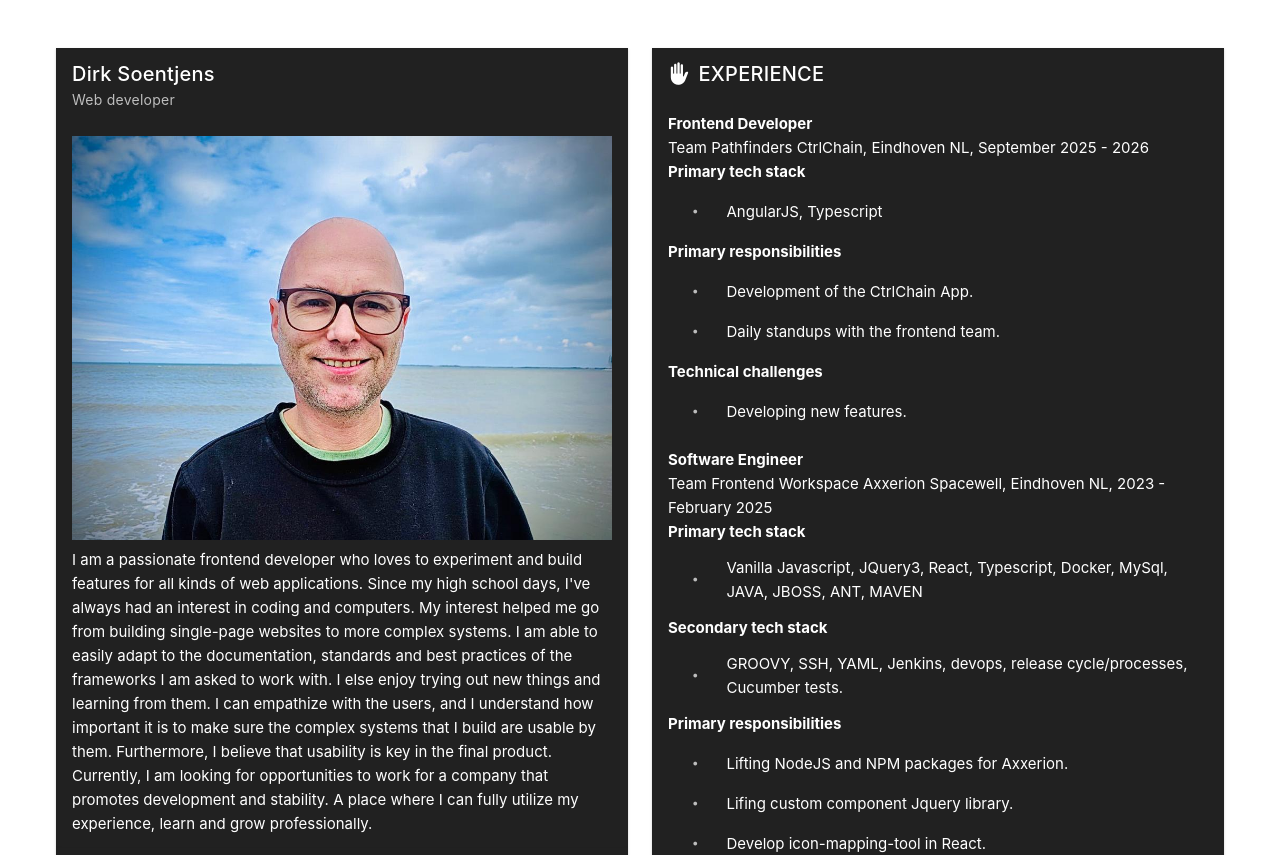
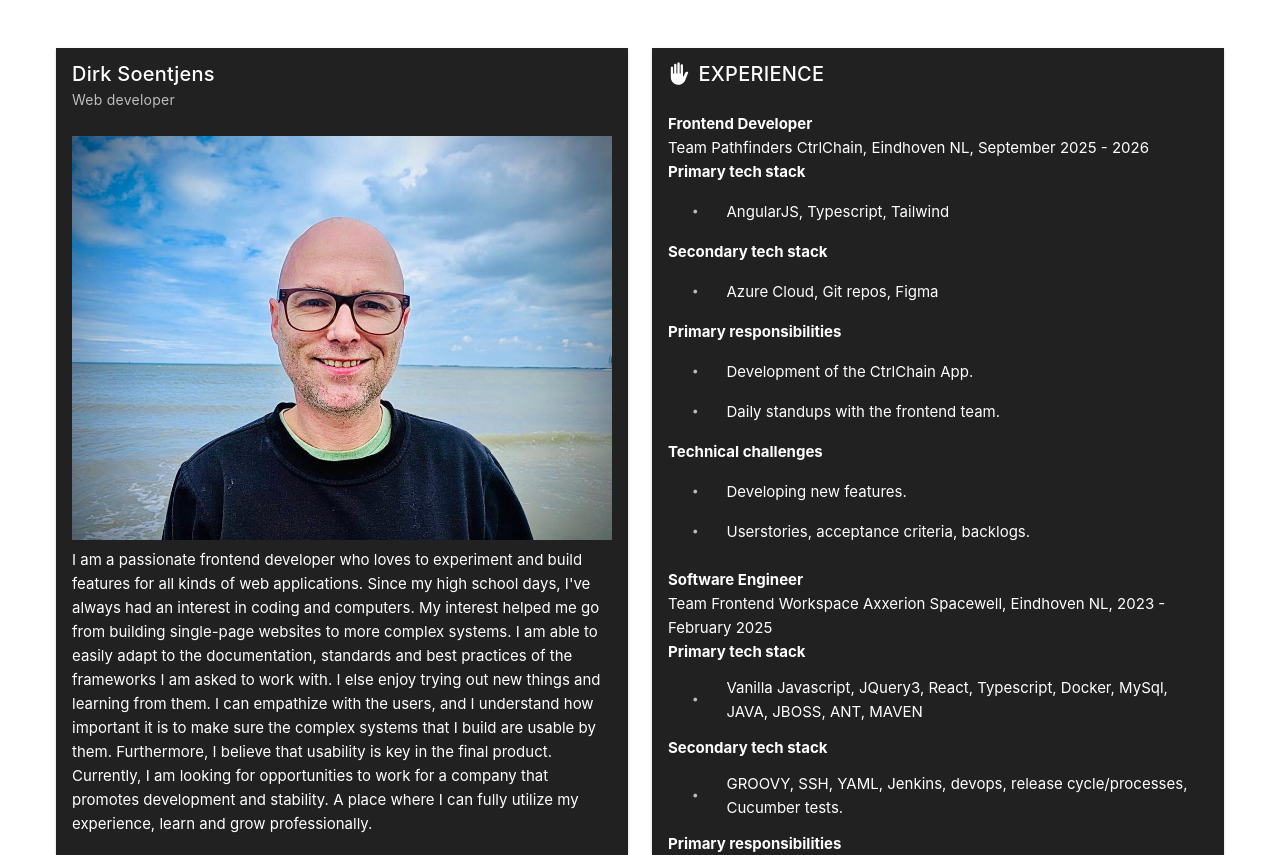
Before and after one commit to tampert/resume-vue, a Vue app: page / in a window 1280 px wide. Shown: the top 855 px of the page. Built offline with nearby package versions, Linux system fonts and the light colour scheme.

Commit message:
update experience

```diff
--- a/src/components/resume/Experience.vue
+++ b/src/components/resume/Experience.vue
@@ -17,16 +17,15 @@
         <strong>Primary tech stack</strong>
         <v-list density="compact">
           <v-list-item prepend-icon="mdi-circle-small" slim>
-            AngularJS, Typescript
+            AngularJS, Typescript, Tailwind
           </v-list-item>
         </v-list>
-        <!-- <strong>Secondary tech stack</strong>
+        <strong>Secondary tech stack</strong>
         <v-list density="compact">
           <v-list-item prepend-icon="mdi-circle-small" slim>
-            GROOVY, SSH, YAML, Jenkins, devops, release cycle/processes,
-            Cucumber tests.
+            Azure Cloud, Git repos, Figma
           </v-list-item>
-        </v-list> -->
+        </v-list>
         <strong>Primary responsibilities</strong>
         <v-list density="compact">
           <v-list-item prepend-icon="mdi-circle-small" slim>
@@ -41,15 +40,9 @@
           <v-list-item prepend-icon="mdi-circle-small" slim>
             Developing new features.
           </v-list-item>
-          <!-- <v-list-item prepend-icon="mdi-circle-small" slim>
-            Working on Cobundo (frontend features in React, typescript)
+          <v-list-item prepend-icon="mdi-circle-small" slim>
+            Userstories, acceptance criteria, backlogs.
           </v-list-item>
-          <v-list-item prepend-icon="mdi-circle-small" slim>
-            Learning tests setup with Cucumber and Gherkin
-          </v-list-item>
-          <v-list-item prepend-icon="mdi-circle-small" slim>
-            Learning multiple frontend courses udemy.
-          </v-list-item> -->
         </v-list>
       </v-list-item>
 
```
